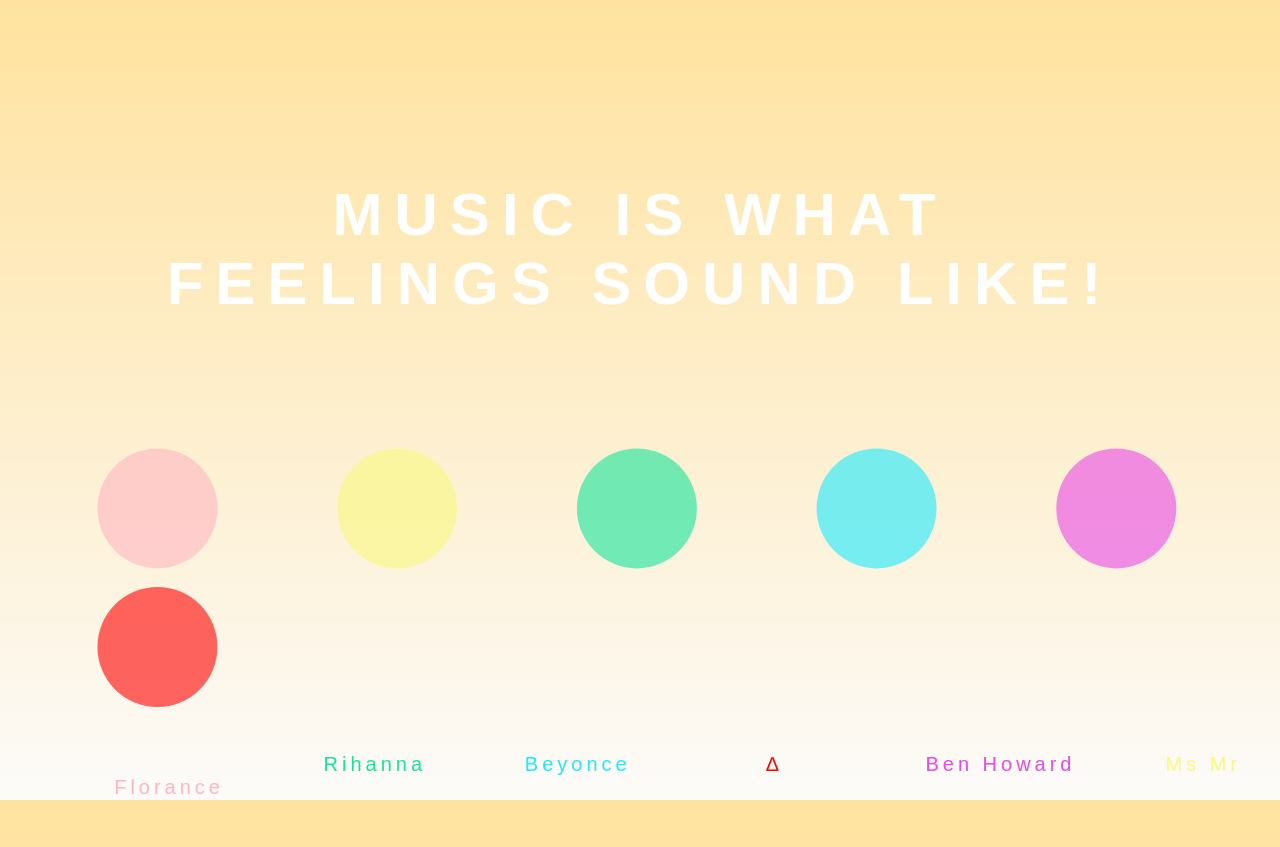
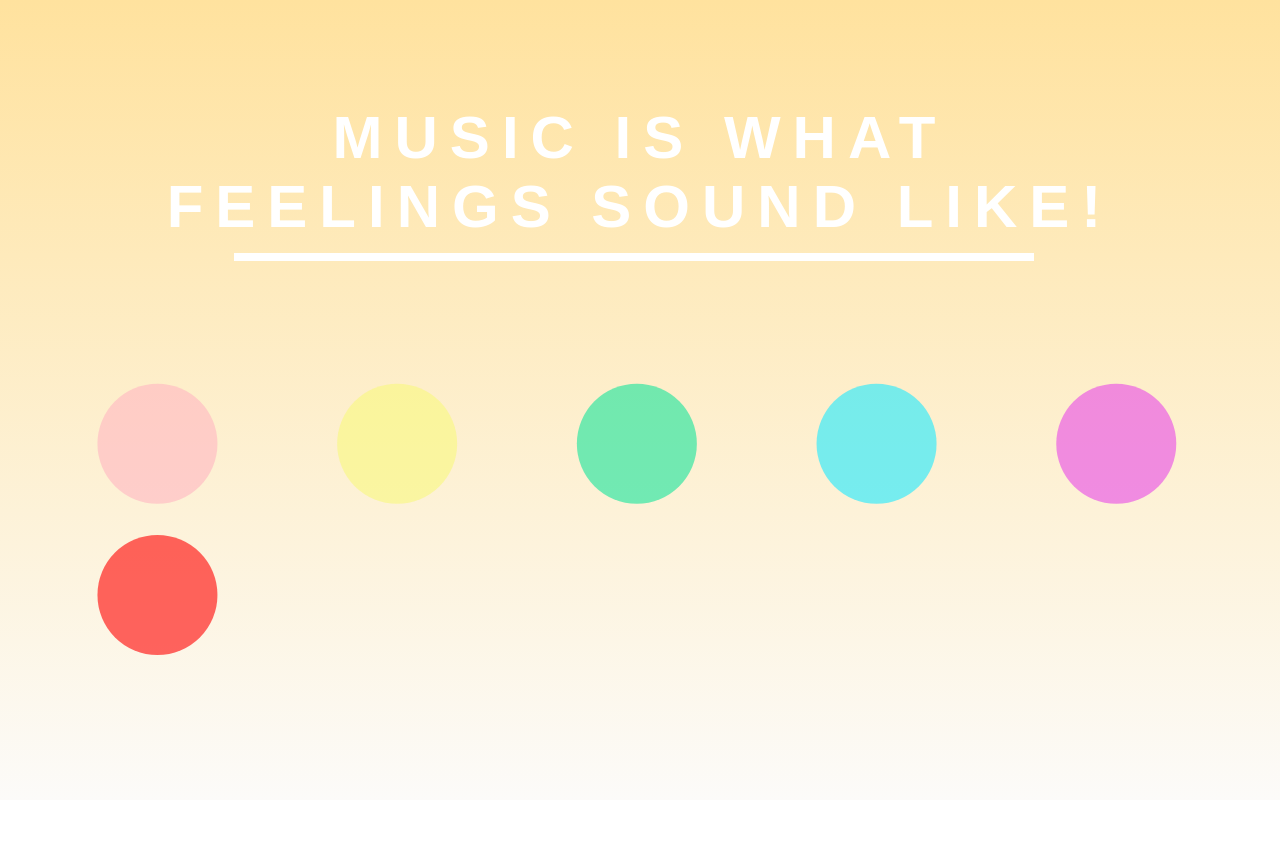
Before and after one commit to annegans/soundboar, a plain HTML site: page index.html in a window 1280 px wide. Shown: the top 847 px of the page. After the commit the page ends 800 px from the top, so only its background shows below. Drawn offline with nearby package versions, Linux system fonts and the light colour scheme.

Commit message:
changed css

```diff
--- a/index.html
+++ b/index.html
@@ -7,27 +7,30 @@
   <link rel="stylesheet" type="text/css" href="style.css">
 </head>
 <body>
+<div>
+<div class="line"></div>
 <p>Music is what <br>Feelings sound like! </p>
-
-<div class="rihanna circle"></div>
+</div>
+<div class="rihanna circle">
+</div>
 <div class="beyonce circle"></div>
 <div class="thexx circle"></div>
 <div class="ben circle"></div>
 <div class="mr circle"></div>
 <div class="florance circle"></div>
 <!-- <div class="angus circle"></div> -->
- <a class="text" id="ri" href="#">Rihanna</a>
+<!--  <a class="text" id="ri" href="#">Rihanna</a>
  <a class="text" id="be" href="#">Beyonce</a>
  <a class="text" id="al" href="#">∆</a>
  <a class="text" id="ben" href="#">Ben Howard</a>
  <a class="text" id="ms" href="#">Ms Mr</a>
- <a class="text" id="fl" href="#">Florance</a>
+ <a class="text" id="fl" href="#">Florance</a> -->
 
 
 
 <script src="scripts/soundmanager2.js"></script>
 <script src="scripts/main_with_jQuery.js"></script>
-
+<script src="style.js"></script>
 </body>
 <!-- <script src="scripts/main.js"></script> -->
 </html>
--- a/style.css
+++ b/style.css
@@ -9,13 +9,16 @@ body {
   /*width: 100%;*/
 /*  overflow: hidden;*/
   background: linear-gradient(#FFE29E, #FCFBF9) no-repeat center center fixed;
+/*
+  background-image: url(https://dorindaduclos.files.wordpress.com/2014/08/pink-clouds.jpg);
+  opacity: 0.3%;*/
 
 }
 
 p{
   text-align: center;
   font-size:60px;
-  margin-top: %;
+  margin-top: 10%;
   font-weight: 600;
   font-family: 'Avenir Next', sans-serif;
   text-transform: uppercase;
@@ -23,9 +26,22 @@ p{
   height: 100%;
   padding: 2em;
   color:white;
-
+  margin-top: -22%;
 
 }
+
+.line {
+  margin-top: 20%;
+  width: 63.3%;
+  height: 8px;
+  background: white;
+  top: 84px;
+  left: 0;
+  transition: width 1s ease;
+  z-index: 10;
+  margin-left: 17.9%;
+}
+
 
 
 .box{
@@ -39,7 +55,7 @@ p{
   height: 400px;
   display: inline-block;
   padding-right: %;
-  margin-top: -15%;
+  margin-top: -14%;
   margin-right: -9%;
   margin-left: -4%;
   opacity:0.6;
@@ -49,6 +65,7 @@ p{
 .rihanna{
 
   background: lightpink;
+
 
 }
 
@@ -71,6 +88,7 @@ p{
    background-size: 30%;
    opacity: 0.9;
    -webkit-clip-path: circle(100px at center);
+
 
 }
 
@@ -150,11 +168,11 @@ footer{
 a{
   text-decoration: none;
   color:lightpink;
-    margin-top: -18%;
-    font-size: 20px;
-    font-family: sans-serif;
-    letter-spacing: .2em;
-    height: 100%;
+  margin-top: -18%;
+  font-size: 20px;
+  font-family: sans-serif;
+  letter-spacing: .2em;
+  height: 100%;
 
 
 }
--- /dev/null
+++ b/style.js
@@ -0,0 +1,6 @@
+// console.log( "ready!" );
+// $(document).ready(function() {
+
+// function artistSong()
+
+// });
```
Also changed, not shown: scripts/main_with_jQuery.js (+62 -0 lines).
